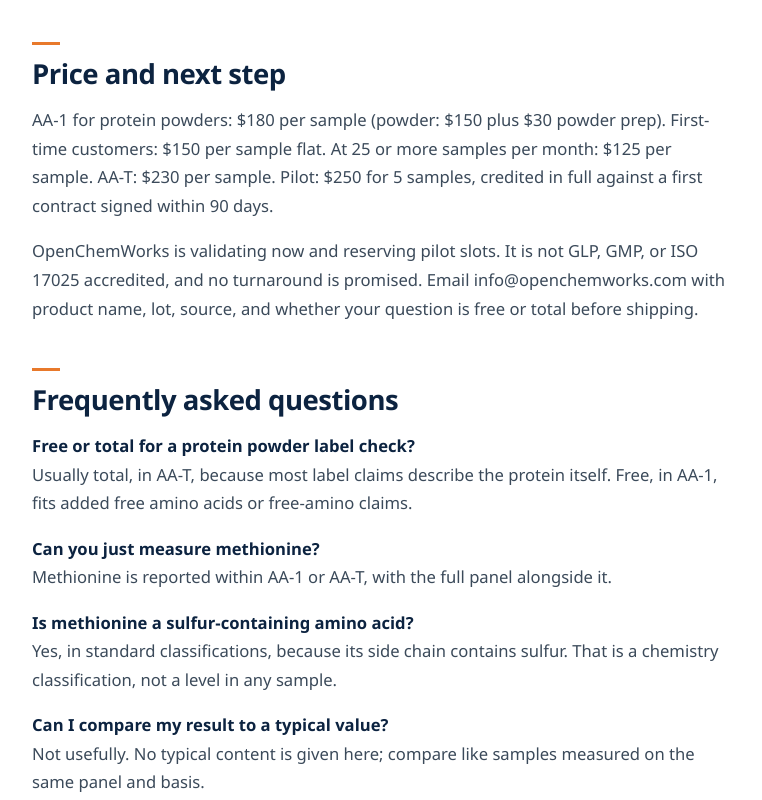
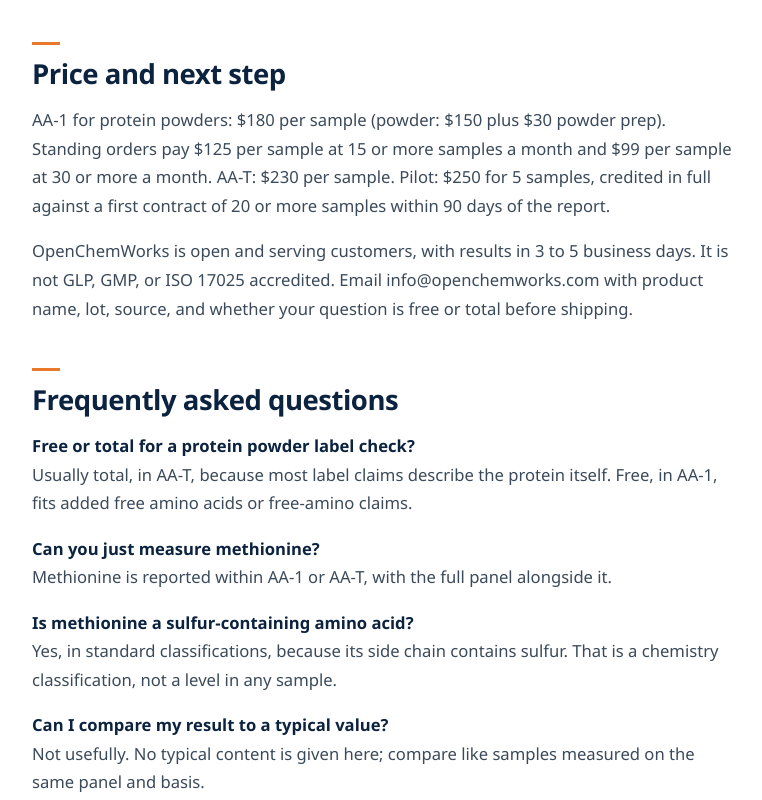
Before and after one commit to openchemworks/openchemworks.github.io, a plain HTML site: page applications/protein-powders/methionine.html in a window 1280 px wide. Shown: the part 2229-3029 px from the top of the page, without its empty margins (24-786 px from the left). Drawn offline with Linux system fonts and the light colour scheme.

Commit message:
Price sync sweep: remaining tier and framing strings to locked structure (price sync 2026-11-12) — applications/protein-powders/methionine.html

```diff
--- a/applications/protein-powders/methionine.html
+++ b/applications/protein-powders/methionine.html
@@ -99,8 +99,8 @@
 <h2 id="what-the-report-shows">What the report shows</h2>
 <p>Per-analyte results on the basis ordered, the reporting basis used, and the chromatogram behind each number. For total analysis, results reflect protein-bound plus free amino acids together, not a free-amino result. Tell us which claim you are checking, and say if samples form a comparison set. The result feeds a decision: release, reformulate, or renegotiate.</p>
 <h2 id="price-and-next-step">Price and next step</h2>
-<p>AA-1 for protein powders: $180 per sample (powder: $150 plus $30 powder prep). First-time customers: $150 per sample flat. At 25 or more samples per month: $125 per sample. AA-T: $230 per sample. Pilot: $250 for 5 samples, credited in full against a first contract signed within 90 days.</p>
-<p>OpenChemWorks is validating now and reserving pilot slots. It is not GLP, GMP, or ISO 17025 accredited, and no turnaround is promised. Email info@openchemworks.com with product name, lot, source, and whether your question is free or total before shipping.</p>
+<p>AA-1 for protein powders: $180 per sample (powder: $150 plus $30 powder prep). Standing orders pay $125 per sample at 15 or more samples a month and $99 per sample at 30 or more a month. AA-T: $230 per sample. Pilot: $250 for 5 samples, credited in full against a first contract of 20 or more samples within 90 days of the report.</p>
+<p>OpenChemWorks is open and serving customers, with results in 3 to 5 business days. It is not GLP, GMP, or ISO 17025 accredited. Email info@openchemworks.com with product name, lot, source, and whether your question is free or total before shipping.</p>
 <h2 id="faq">Frequently asked questions</h2>
 <p><strong>Free or total for a protein powder label check?</strong><br>Usually total, in AA-T, because most label claims describe the protein itself. Free, in AA-1, fits added free amino acids or free-amino claims.</p>
 <p><strong>Can you just measure methionine?</strong><br>Methionine is reported within AA-1 or AA-T, with the full panel alongside it.</p>
@@ -143,7 +143,7 @@
 </section>
 <section class="cta-band">
   <div class="container">
-    <div><h2>Validating now &mdash; pilot slots reserving</h2><p>We&rsquo;re validating our AQC method on the Agilent 1100. New clients start with a $250 five-sample pilot &mdash; a deposit, not a discount: credited in full against your first contract if signed within 90 days of the report.</p></div>
+    <div><h2>Open and serving customers</h2><p>Results in 3 to 5 business days.<br>We&rsquo;re validating our AQC method on the Agilent 1100. New clients start with a $250 five-sample pilot &mdash; a deposit, not a discount: credited in full against your first contract of 20 or more samples if signed within 90 days of the report.</p></div>
     <div class="actions"><a class="btn btn-orange" href="/#contact">Request a Quote</a><a class="btn btn-outline-white" href="/pricing">View Pricing</a></div>
   </div>
 </section>
```
